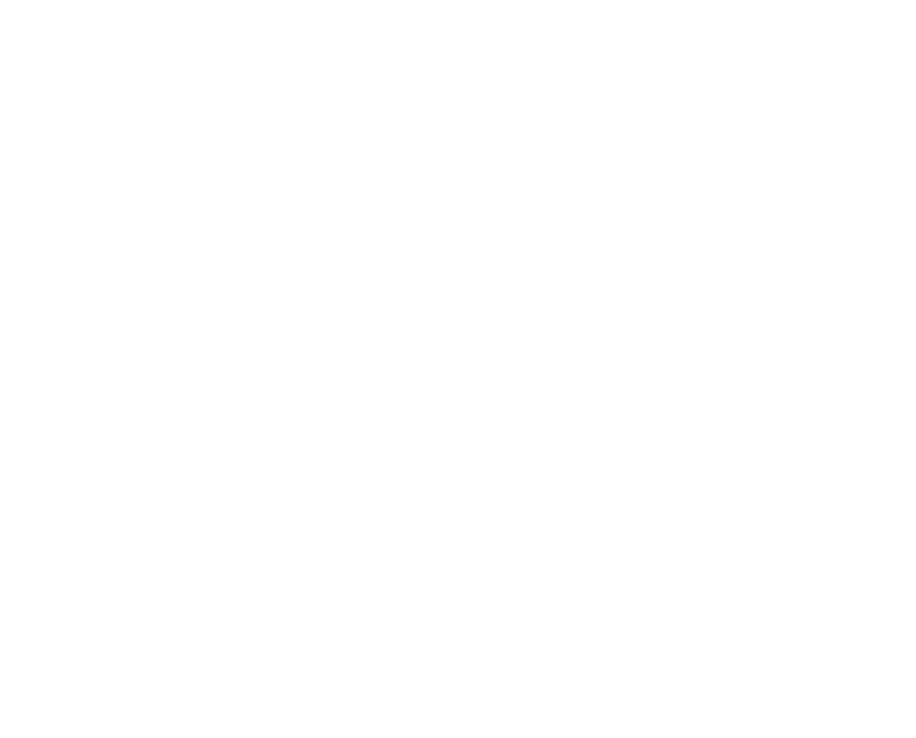
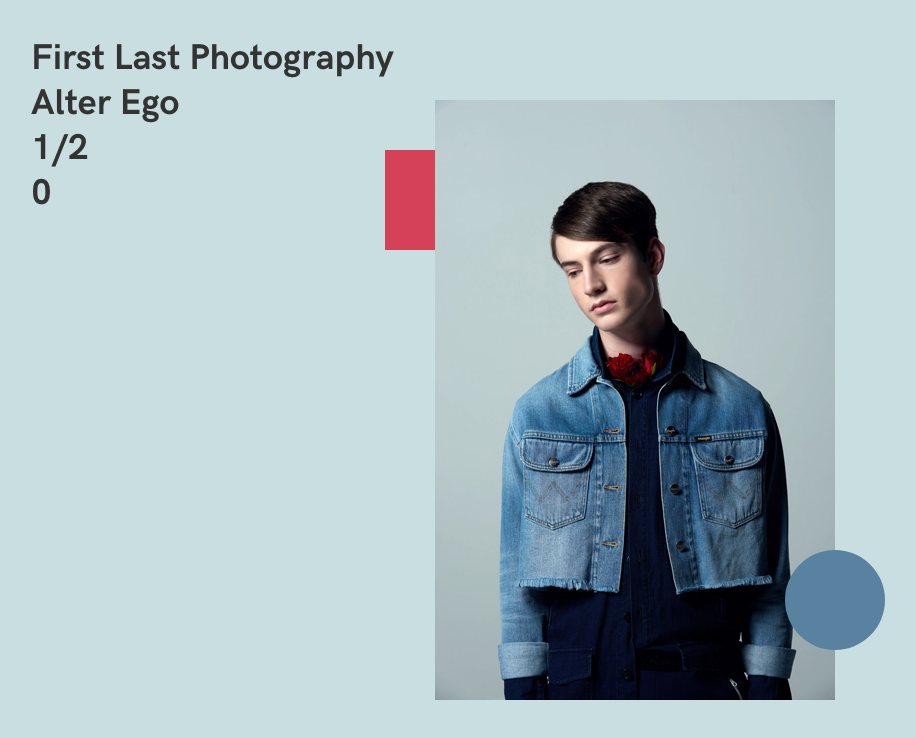
Before and after one commit to dGoligorsky/scrollevents, a plain HTML site: page index.html in a window 1280 px wide. Shown: the whole page, without its empty margins (5-921 px from the left). Drawn offline with Linux system fonts and the light colour scheme.

Commit message:
started the layout, addded the first section

```diff
--- a/index.html
+++ b/index.html
@@ -3,15 +3,29 @@
 <html>
 
     <head>
-        <title>Hyperhi</title>
+        <title>First Last Photography</title>
         <meta name="viewport" content="width=device-width, initial-scale=1.0">
-        <meta name="description" content="Hyperhi">
+        <meta name="description" content="First Last Photography">
         <link rel="stylesheet" type="text/css" href="base.css">
         <link rel="stylesheet" type="text/css" href="style.css">
     </head>
 
     <body>
 
+        <header>
+            <h1>First Last Photography</h1>
+            <div class="client">Alter Ego</div>
+            <div class="page">1/2</div>
+            <div class="pixels">0</div>
+        </header>
+
+        <section>
+            <div class="content">
+                <div class="square"></div>
+                <img src="assets/image1.jpg" srcset="assets/image1.jpg, image1-2x.jpg 2x">
+                <div class="circle"></div>
+            </div>
+        </section>
 
         <script src="js/script.js"></script>
 
--- a/style.css
+++ b/style.css
@@ -1,5 +1,54 @@
+@font-face {
+    font-family: "HK Grotesk";
+    src: url("assets/hk-grotesk.woff2"), url("assets/hk-grotesk.woff");
+}
+
 body {
-    font-family: Helvetica, Arial, sans-serif;
-    font-size: 16px;
-    line-height: 1.5;
+    font-family: "HK Grotesk", Helvetica, Arial, sans-serif;
+    font-size: 36px;
+    line-height: 1.25;
+    color: #333333;
 }
+
+header {
+    position: fixed;
+    top: 36px;
+    left: 36px;
+    z-index: 1;
+}
+
+section {
+    background-color: #c8dee0;
+    min-height: 100vh;
+    padding: 80px;
+    display: flex;
+    justify-content: center;
+    align-items: center;
+}
+
+div.content {
+    position: relative;
+}
+
+div.square {
+    width: 100px;
+    height: 100px;
+    background-color: #d54156;
+    position: absolute;
+    top: 50px;
+    left: -50px;
+}
+
+div.circle {
+    width: 100px;
+    height: 100px;
+    background-color: #5982a0;
+    border-radius: 50%;
+    position: absolute;
+    bottom: 50px;
+    right: -50px;
+}
+
+div.content img {
+    position: relative;
+}
```
